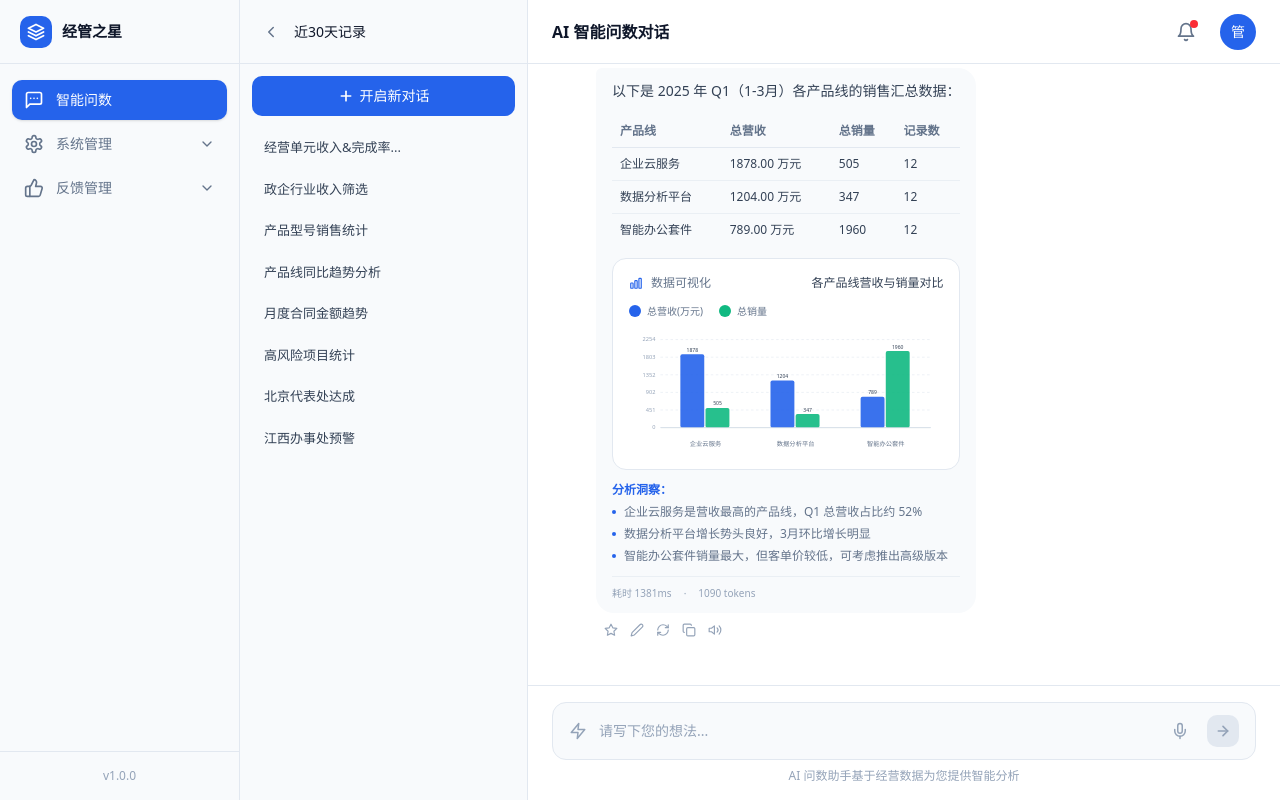
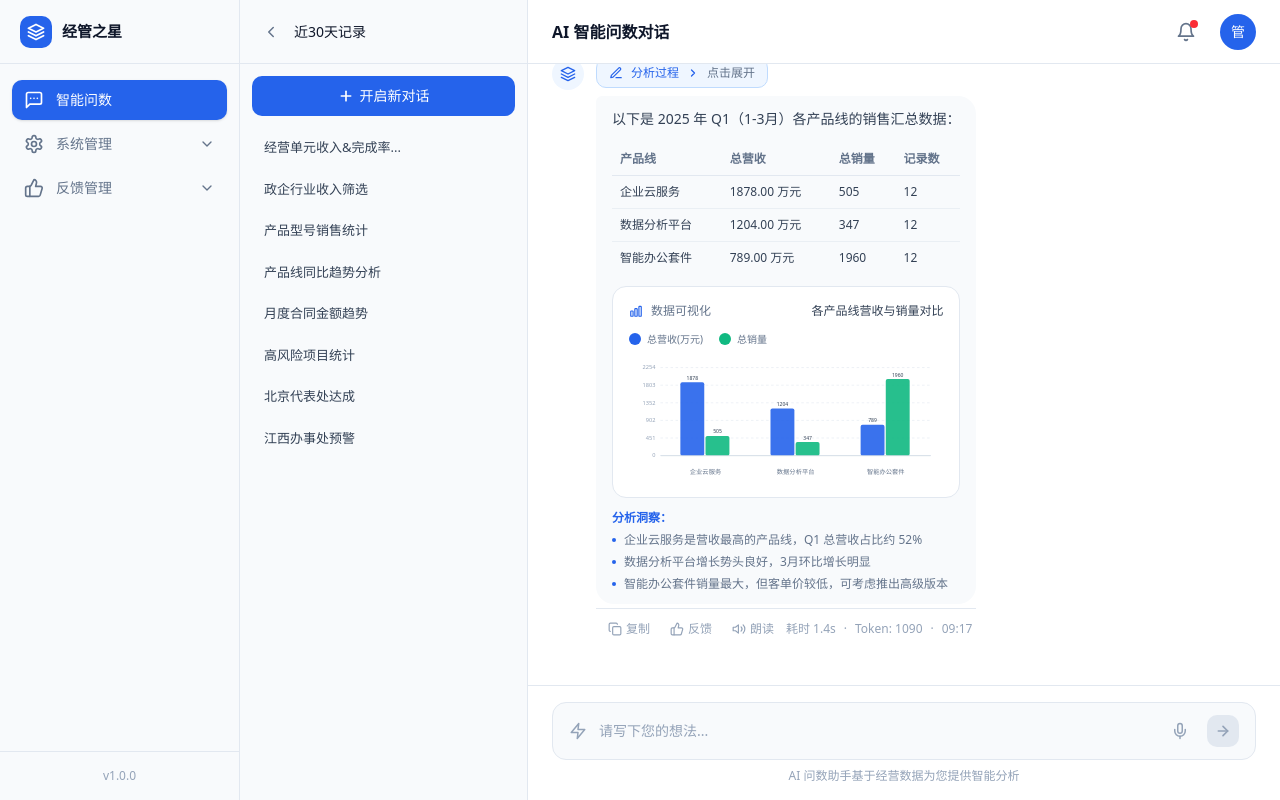
Before and after one commit to angrybird523/ai-query-system, a Next.js app: page / in a window 1280 px wide. Both pictures are taken after a click on the button "各产品线销售情况". Built offline with nearby package versions, Linux system fonts and the light colour scheme.

Commit message:
feat: 完善AI回复操作栏，添加复制、反馈、朗读按钮和元信息展示
Coze-Commit-Type: user
Coze-User-ID: 111493838015179
Coze-Conversation-ID: 11695638

```diff
--- a/src/components/chat-interface.tsx
+++ b/src/components/chat-interface.tsx
@@ -397,6 +397,26 @@ interface MessageBubbleProps {
 function MessageBubble({ message, ttsSupported, isSpeaking, isPaused, onSpeak, onStopSpeaking }: MessageBubbleProps) {
   const isUser = message.role === 'user';
   const [analysisExpanded, setAnalysisExpanded] = useState(false);
+  const [copied, setCopied] = useState(false);
+  const [feedbackState, setFeedbackState] = useState<'helpful' | 'not-helpful' | null>(null);
+  const [showFeedbackPanel, setShowFeedbackPanel] = useState(false);
+
+  // Copy handler
+  const handleCopy = async () => {
+    try {
+      await navigator.clipboard.writeText(message.content);
+      setCopied(true);
+      setTimeout(() => setCopied(false), 2000);
+    } catch (err) {
+      console.error('Copy failed:', err);
+    }
+  };
+
+  // Feedback handler
+  const handleFeedback = (type: 'helpful' | 'not-helpful') => {
+    setFeedbackState(type);
+    setShowFeedbackPanel(false);
+  };
 
   if (message.loading) {
     return (
@@ -595,41 +615,113 @@ function MessageBubble({ message, ttsSupported, isSpeaking, isPaused, onSpeak, o
               ))}
             </div>
           )}
+        </div>
 
-          {/* Meta Info */}
-          {message.data?.meta && (
-            <div className="mt-3 pt-2 border-t border-[#E2E8F0]/60 flex items-center gap-3 text-[10px] text-[#94A3B8]">
-              <span>耗时 {message.data.meta.durationMs}ms</span>
-              <span>·</span>
-              <span>{message.data.meta.tokenCount} tokens</span>
+        {/* Action Bar for AI messages */}
+        {!isUser && !message.loading && (
+          <div className="mt-1 border-t border-[#E2E8F0] pt-2 px-1">
+            <div className="flex items-center justify-between">
+              {/* Left: Action buttons */}
+              <div className="flex items-center gap-1">
+                {/* Copy button */}
+                <button
+                  onClick={handleCopy}
+                  className={cn(
+                    'flex items-center gap-1 px-2 py-1 rounded-md text-xs transition-colors',
+                    copied
+                      ? 'text-[#10B981] bg-[#ECFDF5]'
+                      : 'text-[#94A3B8] hover:text-[#2563EB] hover:bg-[#EFF6FF]'
+                  )}
+                  title="复制"
+                >
+                  {copied ? <CheckIcon /> : <CopyIcon />}
+                  <span>{copied ? '已复制' : '复制'}</span>
+                </button>
+
+                {/* Feedback button */}
+                <div className="relative">
+                  <button
+                    onClick={() => setShowFeedbackPanel(!showFeedbackPanel)}
+                    className={cn(
+                      'flex items-center gap-1 px-2 py-1 rounded-md text-xs transition-colors',
+                      feedbackState
+                        ? 'text-[#2563EB] bg-[#EFF6FF]'
+                        : 'text-[#94A3B8] hover:text-[#2563EB] hover:bg-[#EFF6FF]'
+                    )}
+                    title="反馈"
+                  >
+                    <ThumbsUpIcon filled={feedbackState === 'helpful'} />
+                    <span>{feedbackState ? '已反馈' : '反馈'}</span>
+                  </button>
+
+                  {/* Feedback Panel */}
+                  {showFeedbackPanel && !feedbackState && (
+                    <div className="absolute top-full left-0 mt-1 bg-white border border-[#E2E8F0] rounded-lg shadow-lg p-1 z-10 min-w-[100px]">
+                      <button
+                        onClick={() => handleFeedback('helpful')}
+                        className="flex items-center gap-2 w-full px-3 py-2 text-xs text-[#334155] hover:bg-[#F1F5F9] rounded-md transition-colors"
+                      >
+                        <span>👍</span>
+                        <span>有帮助</span>
+                      </button>
+                      <button
+                        onClick={() => handleFeedback('not-helpful')}
+                        className="flex items-center gap-2 w-full px-3 py-2 text-xs text-[#334155] hover:bg-[#F1F5F9] rounded-md transition-colors"
+                      >
+                        <span>👎</span>
+                        <span>无帮助</span>
+                      </button>
                     </div>
                   )}
                 </div>
 
-        {/* Action buttons for AI messages */}
-        {!isUser && !message.loading && (
-          <div className="flex items-center gap-1 mt-1.5 ml-1">
-            <ActionButton title="收藏" icon={<StarIcon />} />
-            <ActionButton title="编辑" icon={<PencilIcon />} />
-            <ActionButton title="刷新" icon={<RefreshIcon />} />
-            <ActionButton title="复制" icon={<CopyIcon />} />
-            {/* TTS Button */}
+                {/* Speak button - only show if TTS is supported */}
                 {ttsSupported && (
-              <ActionButton
+                  <button
+                    onClick={onSpeak}
+                    className={cn(
+                      'flex items-center gap-1 px-2 py-1 rounded-md text-xs transition-colors',
+                      isSpeaking
+                        ? 'text-[#2563EB] bg-[#EFF6FF]'
+                        : 'text-[#94A3B8] hover:text-[#2563EB] hover:bg-[#EFF6FF]'
+                    )}
                     title={isSpeaking ? (isPaused ? '继续朗读' : '暂停朗读') : '朗读'}
-                icon={isSpeaking && !isPaused ? <PauseIcon /> : <SpeakerIcon />}
-                active={isSpeaking}
-                onClick={onSpeak}
-              />
+                  >
+                    {isSpeaking && !isPaused ? <PauseIcon /> : <SpeakerIcon />}
+                    <span>{isSpeaking ? (isPaused ? '继续' : '暂停') : '朗读'}</span>
+                  </button>
                 )}
-            {/* Stop speaking button */}
+
+                {/* Stop speaking button - show when speaking */}
                 {isSpeaking && (
-              <ActionButton
+                  <button
+                    onClick={onStopSpeaking}
+                    className="flex items-center gap-1 px-2 py-1 rounded-md text-xs text-[#94A3B8] hover:text-[#EF4444] hover:bg-[#FEF2F2] transition-colors"
                     title="停止朗读"
-                icon={<StopIcon />}
-                onClick={onStopSpeaking}
-              />
+                  >
+                    <StopIcon />
+                    <span>停止</span>
+                  </button>
                 )}
+              </div>
+
+              {/* Right: Meta info */}
+              <div className="flex items-center gap-2 text-xs text-[#94A3B8]">
+                {message.data?.meta && (
+                  <>
+                    <span>耗时 {(message.data.meta.durationMs / 1000).toFixed(1)}s</span>
+                    <span>·</span>
+                    <span>Token: {message.data.meta.tokenCount}</span>
+                    <span>·</span>
+                  </>
+                )}
+                <span>
+                  {message.data?.meta
+                    ? new Date(message.data.meta.timestamp).toLocaleTimeString('zh-CN', { hour: '2-digit', minute: '2-digit' })
+                    : new Date().toLocaleTimeString('zh-CN', { hour: '2-digit', minute: '2-digit' })}
+                </span>
+              </div>
+            </div>
           </div>
         )}
       </div>
@@ -803,64 +895,20 @@ function DataVisualizationChart({ chartData }: { chartData: ChartData }) {
   );
 }
 
-/* Action Button Component */
-interface ActionButtonProps {
-  title: string;
-  icon: React.ReactNode;
-  active?: boolean;
-  onClick?: () => void;
-}
-
-function ActionButton({ title, icon, active, onClick }: ActionButtonProps) {
+/* Icon Components */
+function ThumbsUpIcon({ filled = false }: { filled?: boolean }) {
   return (
-    <button
-      className={cn(
-        'p-1 rounded transition-colors',
-        active
-          ? 'text-[#2563EB] bg-[#EFF6FF]'
-          : 'text-[#94A3B8] hover:text-[#2563EB] hover:bg-[#E2E8F0]'
-      )}
-      title={title}
-      onClick={onClick}
-    >
-      {icon}
-    </button>
-  );
-}
-
-/* Icon Components */
-function StarIcon() {
-  return (
-    <svg width="14" height="14" viewBox="0 0 24 24" fill="none" stroke="currentColor" strokeWidth="2" strokeLinecap="round" strokeLinejoin="round">
-      <polygon points="12 2 15.09 8.26 22 9.27 17 14.14 18.18 21.02 12 17.77 5.82 21.02 7 14.14 2 9.27 8.91 8.26 12 2" />
+    <svg width="14" height="14" viewBox="0 0 24 24" fill={filled ? 'currentColor' : 'none'} stroke="currentColor" strokeWidth="2" strokeLinecap="round" strokeLinejoin="round">
+      <path d="M7 10v12" />
+      <path d="M15 5.88 14 10h5.83a2 2 0 0 1 1.92 2.56l-2.33 8A2 2 0 0 1 17.5 22H4a2 2 0 0 1-2-2v-8a2 2 0 0 1 2-2h2.76a2 2 0 0 0 1.79-1.11L12 2h0a3.13 3.13 0 0 1 3 3.88Z" />
     </svg>
   );
 }
 
-function PencilIcon() {
+function CheckIcon() {
   return (
     <svg width="14" height="14" viewBox="0 0 24 24" fill="none" stroke="currentColor" strokeWidth="2" strokeLinecap="round" strokeLinejoin="round">
-      <path d="M17 3a2.85 2.83 0 1 1 4 4L7.5 20.5 2 22l1.5-5.5Z" />
-    </svg>
-  );
-}
-
-function RefreshIcon() {
-  return (
-    <svg width="14" height="14" viewBox="0 0 24 24" fill="none" stroke="currentColor" strokeWidth="2" strokeLinecap="round" strokeLinejoin="round">
-      <path d="M3 12a9 9 0 0 1 9-9 9.75 9.75 0 0 1 6.74 2.74L21 8" />
-      <path d="M21 3v5h-5" />
-      <path d="M21 12a9 9 0 0 1-9 9 9.75 9.75 0 0 1-6.74-2.74L3 16" />
-      <path d="M8 16H3v5" />
-    </svg>
-  );
-}
-
-function CopyIcon() {
-  return (
-    <svg width="14" height="14" viewBox="0 0 24 24" fill="none" stroke="currentColor" strokeWidth="2" strokeLinecap="round" strokeLinejoin="round">
-      <rect width="14" height="14" x="8" y="8" rx="2" ry="2" />
-      <path d="M4 16c-1.1 0-2-.9-2-2V4c0-1.1.9-2 2-2h10c1.1 0 2 .9 2 2" />
+      <polyline points="20 6 9 17 4 12" />
     </svg>
   );
 }
@@ -891,3 +939,12 @@ function StopIcon() {
     </svg>
   );
 }
+
+function CopyIcon() {
+  return (
+    <svg width="14" height="14" viewBox="0 0 24 24" fill="none" stroke="currentColor" strokeWidth="2" strokeLinecap="round" strokeLinejoin="round">
+      <rect width="14" height="14" x="8" y="8" rx="2" ry="2" />
+      <path d="M4 16c-1.1 0-2-.9-2-2V4c0-1.1.9-2 2-2h10c1.1 0 2 .9 2 2" />
+    </svg>
+  );
+}
```
Lines whose indentation alone changed are shown as unchanged.
